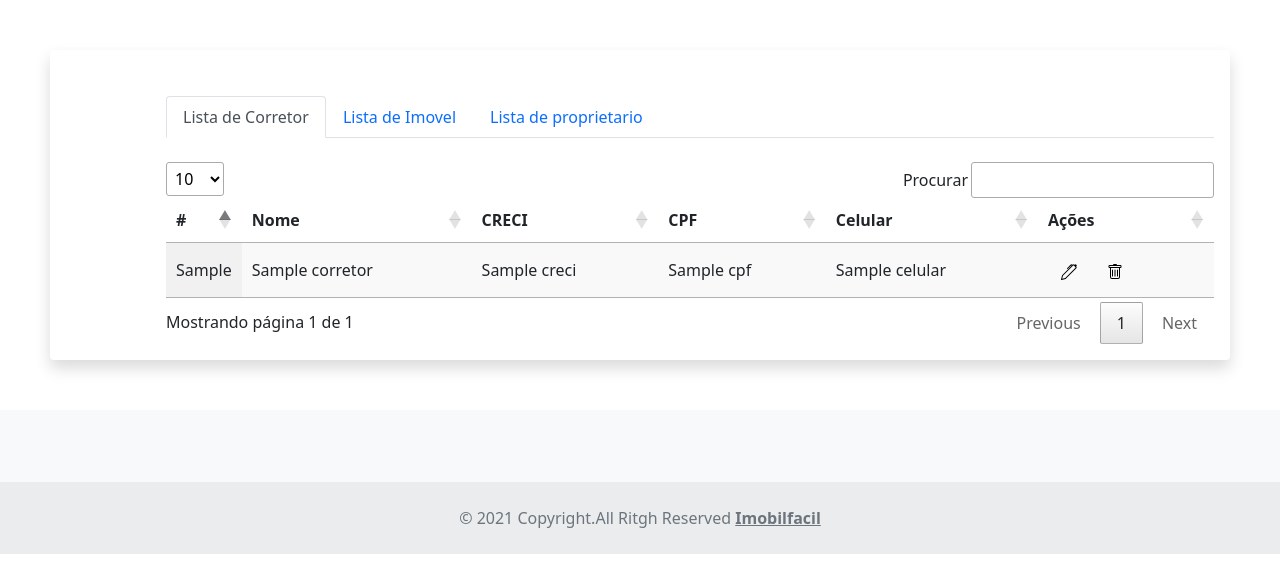
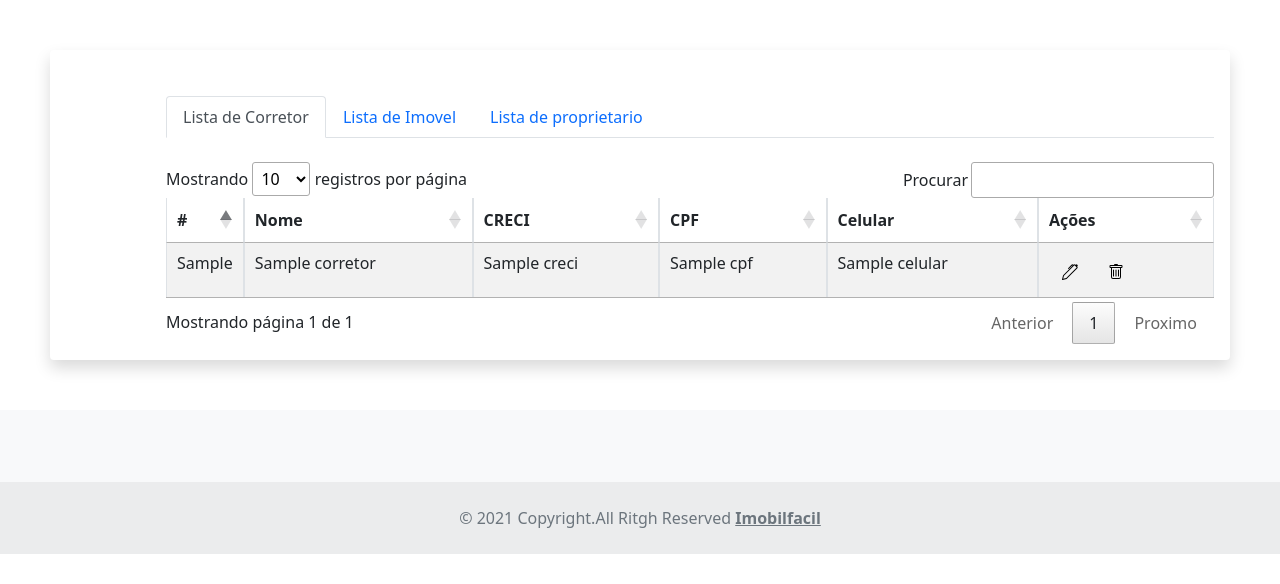
Before and after one commit to GuilhermeHenrique659/project_imobilfacil, a Flask app: template templates/lista.html in a window 1280 px wide. Shown: the part 176-760 px from the top of the page. Run offline with Flask 2, Linux system fonts and the light colour scheme; the visitor is signed in with stand-in values (Sample User, id 1); tables that the repository leaves empty or names only in its code hold one stand-in row (values such as "Sample post"); the template is opened without the code that fills it: most values are stand-ins (such as "Sample title", 1, 10 or a date in 2020); some libraries are stand-ins or nearby versions.

Commit message:
fix dataTables

```diff
--- a/main.py
+++ b/main.py
@@ -10,7 +10,6 @@ from controllers.OthersController import OthersController
 
 app = Flask(__name__)
 app.secret_key='LP2'
-'''
 #banco para teste
 app.config['MYSQL_HOST'] = 'us-cdbr-east-04.cleardb.com'
 app.config['MYSQL_USER'] = 'b8ab2bd3638752'
@@ -19,8 +18,8 @@ app.config['MYSQL_DB'] = 'heroku_7f17bca4c88d1c7'
 app.config['MYSQL_PORT'] = 3306
 app.config['MYSQL_CURSORCLASS'] = 'DictCursor'
 db = MySQL(app)
+
 '''
-
 #banco para produção
 app.config['MYSQL_HOST'] = 'us-cdbr-east-04.cleardb.com'
 app.config['MYSQL_USER'] = 'bdbbbc8d2b231a'
@@ -29,7 +28,7 @@ app.config['MYSQL_DB'] = 'heroku_405b84a0ef05c35'
 app.config['MYSQL_PORT'] = 3306
 app.config['MYSQL_CURSORCLASS'] = 'DictCursor'
 db = MySQL(app)
-
+'''
 
 
 
--- a/templates/lista.html
+++ b/templates/lista.html
@@ -1,9 +1,6 @@
 {% extends "template.html" %}
 {% block conteudo %}
 
-<link rel="stylesheet" href="https://cdn.datatables.net/1.11.3/css/jquery.dataTables.min.css">
-<script src="https://code.jquery.com/jquery-3.5.1.js"></script>
-<script src="https://cdn.datatables.net/1.11.3/js/jquery.dataTables.min.js"></script>
 
 <div class="modal fade" id="FiltroCidadeModal" tabindex="-1" aria-labelledby="exampleModalLabel" aria-hidden="true">
     <form class="row g-3 needs-validation" action="/filtro" method="post" novalidate>
@@ -242,7 +239,7 @@
     <div class="tab-content" id="nav-tabContent">
         <div class="tab-pane fade show active" id="nav-corretor" role="tabpanel" aria-labelledby="nav-corretor-tab">
             <br>
-            <table class="display" id="TableCorr">
+            <table class="table table-striped table-responsive table-bordered" id="TableCorr">
                 <thead class="thead-default">
                 <tr>
                     <th style="width:3%">#</th>
@@ -354,7 +351,7 @@
             </nav>
             <div>
                 <section>
-                    <table class="display" id="TableImob">
+                    <table class="table table-striped table-responsive table-bordered" id="TableImob">
                         <thead class="thead-default">
                         <tr>
                             <th style="width:3%">#</th>
@@ -423,7 +420,7 @@
             <br>
             <nav class="navbar navbar-light bg-light">
             </nav>
-            <table class="display" id="TableProp">
+            <table class="table table-striped table-responsive table-bordered" id="TableProp">
                 <thead class="thead-default">
                 <tr>
                     <th style="width:3%">#</th>
@@ -484,21 +481,30 @@
 
 
 
+
+
+
 <script>
   $(document).ready(function() {
-    $('table.display').DataTable({
-       "language": {
-                "lengthMenu": " _MENU_",
+    $("table[id^='Table']").DataTable({
+        	"language": {
+                "lengthMenu": "Mostrando  _MENU_  registros por página",
                 "zeroRecords": "Nada encontrado",
                 "info": "Mostrando página _PAGE_ de _PAGES_",
                 "infoEmpty": "Nenhum registro disponível",
                 "infoFiltered": "(filtrado de _MAX_ registros no total)",
-                "search": "Procurar"
+                "search": "Procurar",
+                "paginate": {
+                    "first": "Primeiro",
+                    "last": "Ultimo",
+                    "next":  "Proximo",
+                    "previous": "Anterior"
+                }
             }
+
     });
 } );
 
 </script>
 
-
 {% endblock %}
--- a/templates/template.html
+++ b/templates/template.html
@@ -7,7 +7,6 @@
     <meta name="viewport" content="width=device-width, initial-scale=1.0">
     <title>Dashboard</title>
     <link href="https://cdn.jsdelivr.net/npm/bootstrap@5.1.1/dist/css/bootstrap.min.css" rel="stylesheet" integrity="sha384-F3w7mX95PdgyTmZZMECAngseQB83DfGTowi0iMjiWaeVhAn4FJkqJByhZMI3AhiU" crossorigin="anonymous">
-    <link rel="stylesheet" type="text/css" href="https://cdn.datatables.net/v/bs5/dt-1.11.3/datatables.min.css"/>
     <link rel="stylesheet" href="{{url_for('static', filename='css/style.css') }}">
     <style>
     .container-fluid {
@@ -23,6 +22,11 @@
     }
 
     </style>
+
+    <link rel="stylesheet" type="text/css" href="https://cdn.datatables.net/v/bs5/dt-1.11.3/datatables.min.css"/>
+    <script type="text/javascript" src="https://cdn.datatables.net/v/bs5/dt-1.11.3/datatables.min.js"></script>
+        <script src="https://ajax.googleapis.com/ajax/libs/jquery/3.2.1/jquery.min.js"></script>
+
 </head>
 <body>
 <nav class="navbar navbar-expand-lg navbar-light">
```
Also changed, not shown: templates/financeiro.html (+7 -3 lines).
